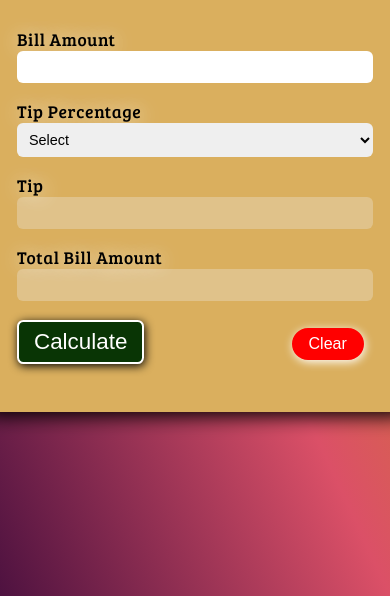
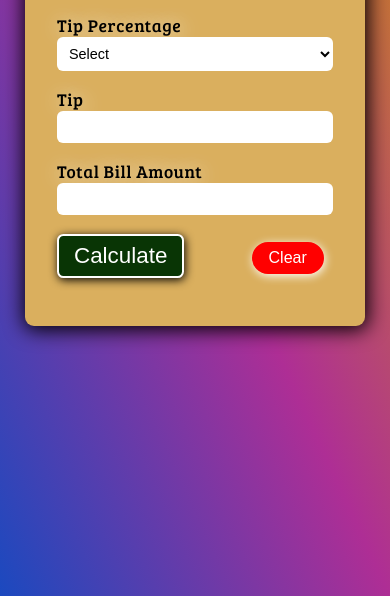
Before and after one commit to PriyankaNegi-123/tip-calculator, a plain HTML site: page index.html in a window 390 px wide. Shown: the part 248-844 px from the top of the page. Drawn offline with Linux system fonts and the light colour scheme; a web font is replaced by a local one.

Commit message:
responsive2

```diff
--- a/style.css
+++ b/style.css
@@ -12,7 +12,7 @@ body{
     justify-content: center;
     align-items: center;
     font-family: 'Bree Serif', serif;
-    background-image: linear-gradient(to right top,rgb(78, 18, 64), rgb(219, 80, 103), rgb(205, 140, 20)) ;
+    background-image: linear-gradient(to right top,rgb(27, 73, 191), rgb(174, 46, 149), rgb(205, 140, 20)) ;
 }
 
 h1{
@@ -46,6 +46,7 @@ input, select{
     font-size: 0.9rem;
     border-radius: 6px;
     border: none;
+    background-color: white;
 }
 
 .btn{
@@ -83,3 +84,18 @@ input, select{
     font-weight:bold;
     transition: 0.6s ease all;
 }
+
+@media (max-width: 470px){
+    .container{
+        max-width: 350px;
+        width: 340px;
+        margin-top: 2rem;
+    }
+    .btn2{
+        margin-left: 4rem;
+    }
+    main{
+        height: 90vh;
+        margin-top: 5rem;
+    }
+}
```
